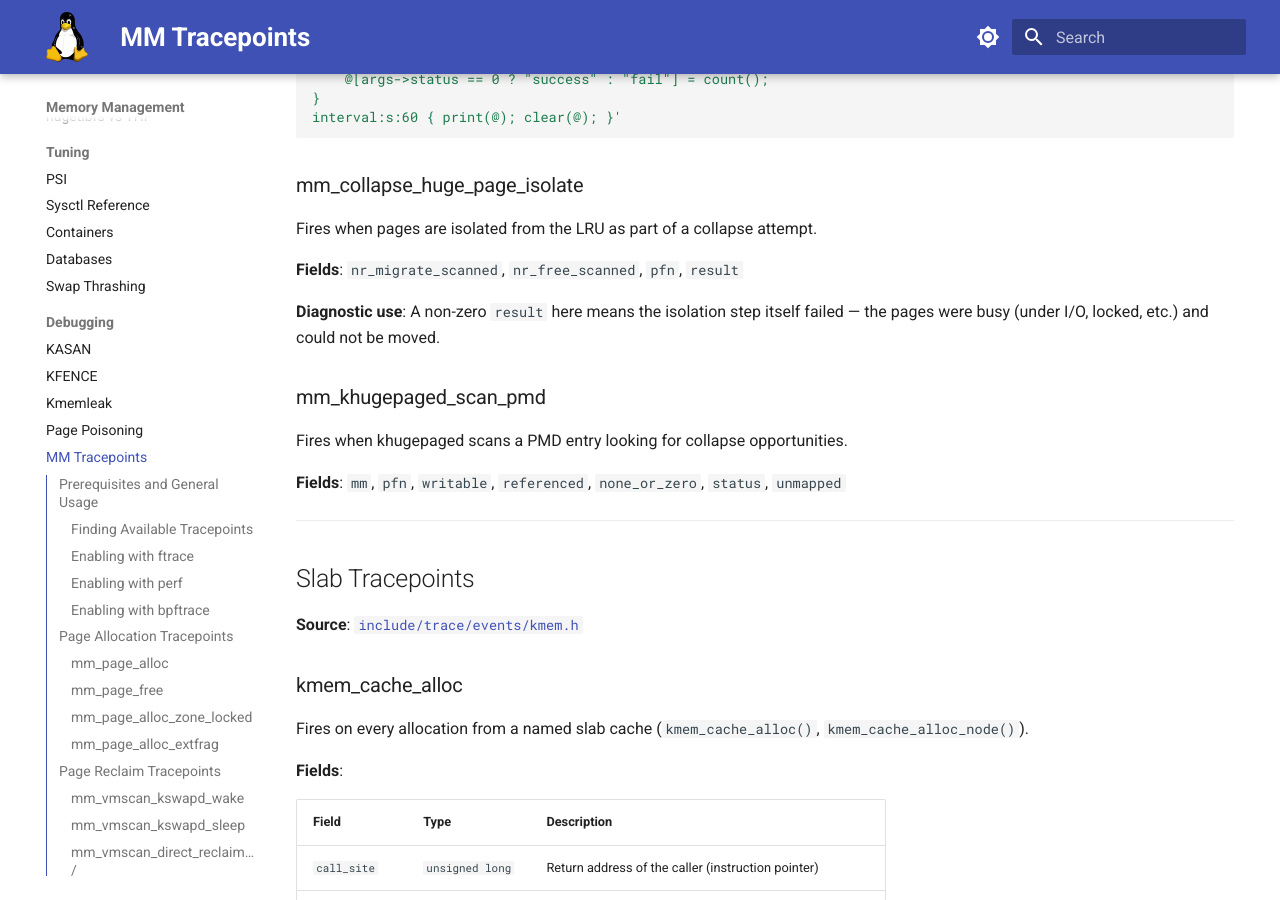
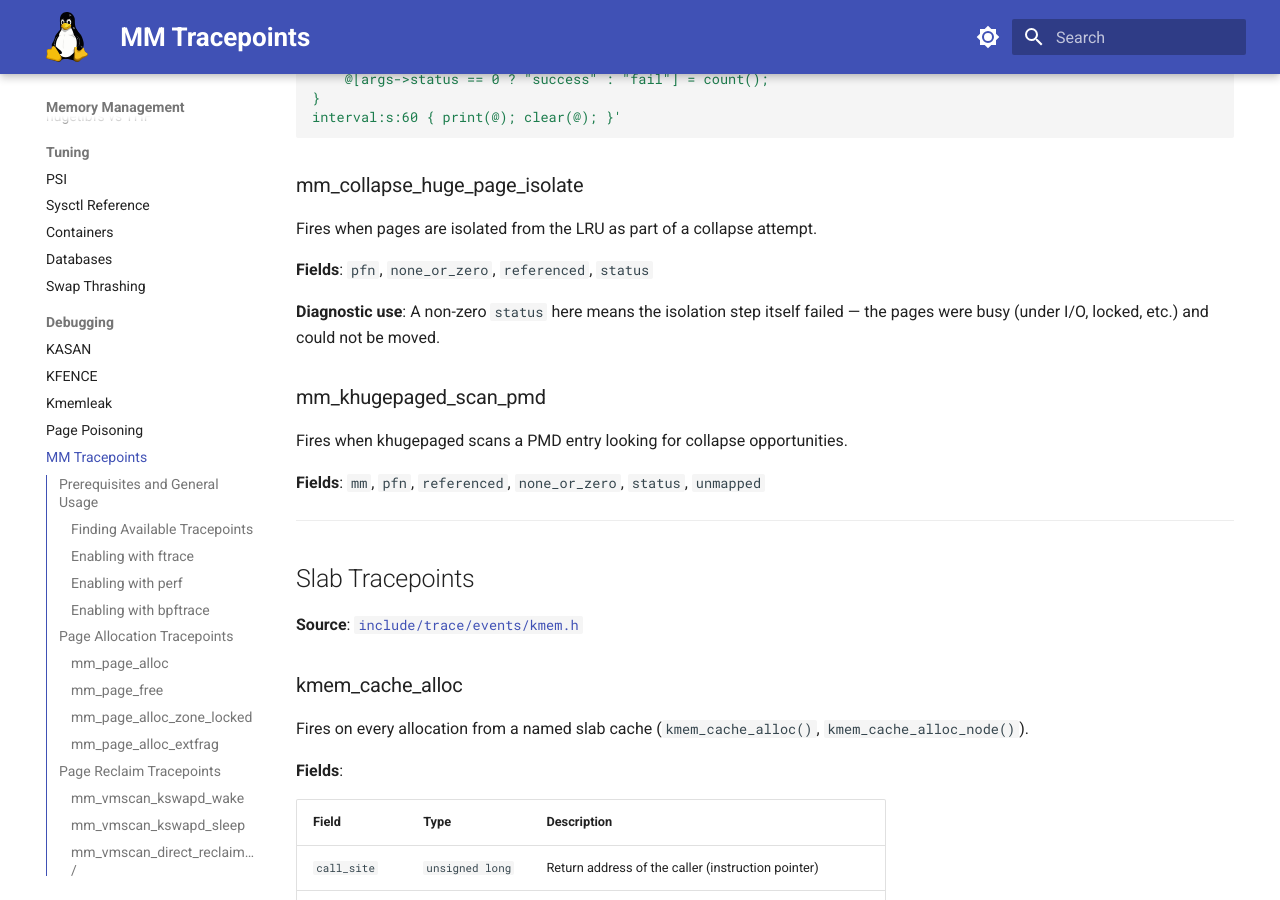
Before and after one commit to laveeshb/linux-kernel-internals, an MkDocs documentation site: the page built from docs/mm/mm-tracepoints.md, in a window 1280 px wide and 900 px high, scrolled down 12491 px. Built offline with MkDocs 1.6.1 and Material for MkDocs 9.7.7, drawn with Linux system fonts in a browser that asks for light colours.

Commit message:
Fix huge_memory tracepoint field names (verified from kernel source)
mm_collapse_huge_page_isolate: fields are pfn, none_or_zero, referenced,
status — not nr_migrate_scanned/nr_free_scanned/pfn/result as written

mm_khugepaged_scan_pmd: remove 'writable' field (does not exist);
actual fields are mm, pfn, referenced, none_or_zero, status, unmapped

Both verified from /tmp/linux/include/trace/events/huge_memory.h

```diff
--- a/docs/mm/mm-tracepoints.md
+++ b/docs/mm/mm-tracepoints.md
@@ -456,15 +456,15 @@ interval:s:60 { print(@); clear(@); }'
 
 Fires when pages are isolated from the LRU as part of a collapse attempt.
 
-**Fields**: `nr_migrate_scanned`, `nr_free_scanned`, `pfn`, `result`
+**Fields**: `pfn`, `none_or_zero`, `referenced`, `status`
 
-**Diagnostic use**: A non-zero `result` here means the isolation step itself failed — the pages were busy (under I/O, locked, etc.) and could not be moved.
+**Diagnostic use**: A non-zero `status` here means the isolation step itself failed — the pages were busy (under I/O, locked, etc.) and could not be moved.
 
 ### mm_khugepaged_scan_pmd
 
 Fires when khugepaged scans a PMD entry looking for collapse opportunities.
 
-**Fields**: `mm`, `pfn`, `writable`, `referenced`, `none_or_zero`, `status`, `unmapped`
+**Fields**: `mm`, `pfn`, `referenced`, `none_or_zero`, `status`, `unmapped`
 
 ---
 
```
